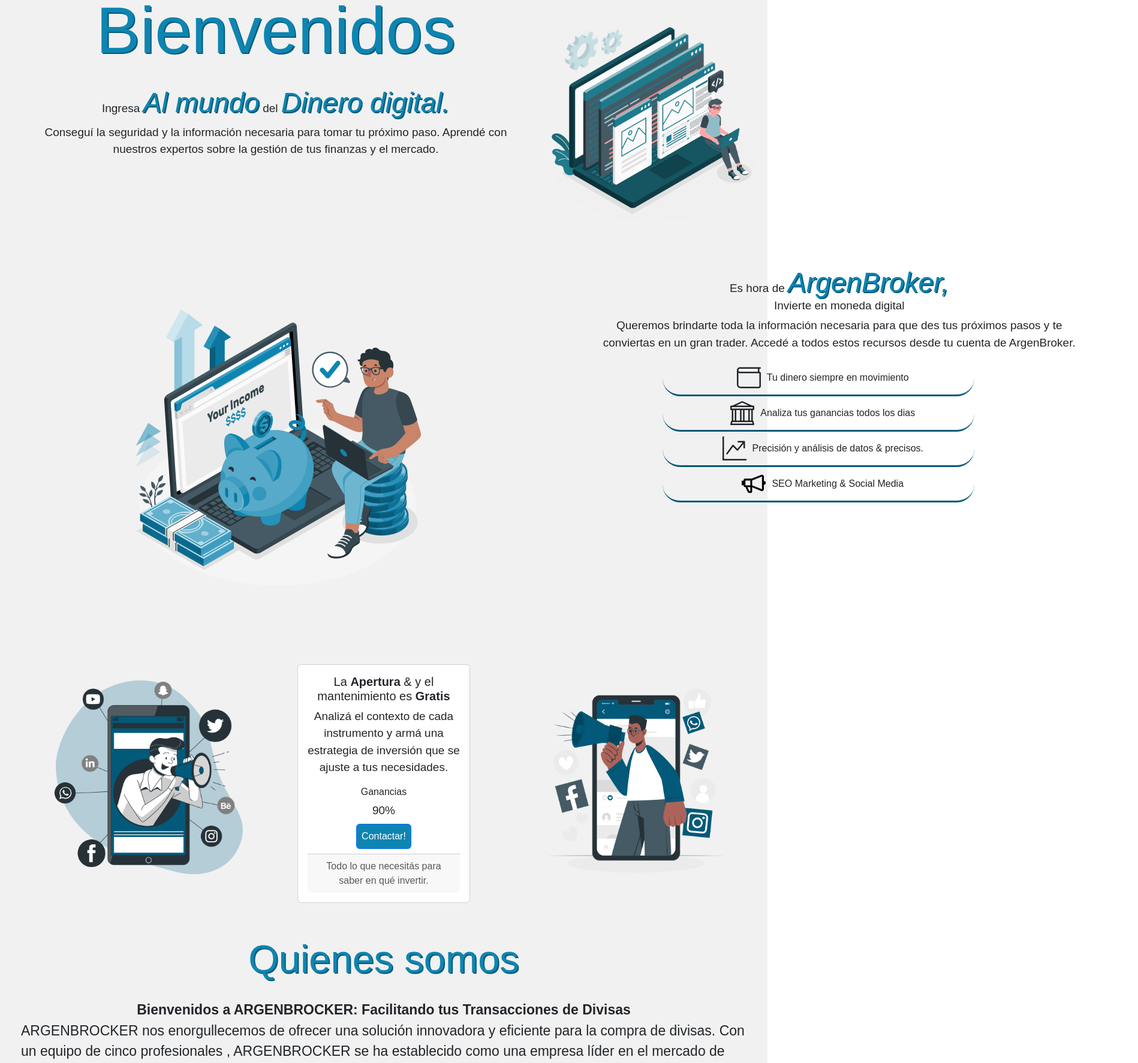
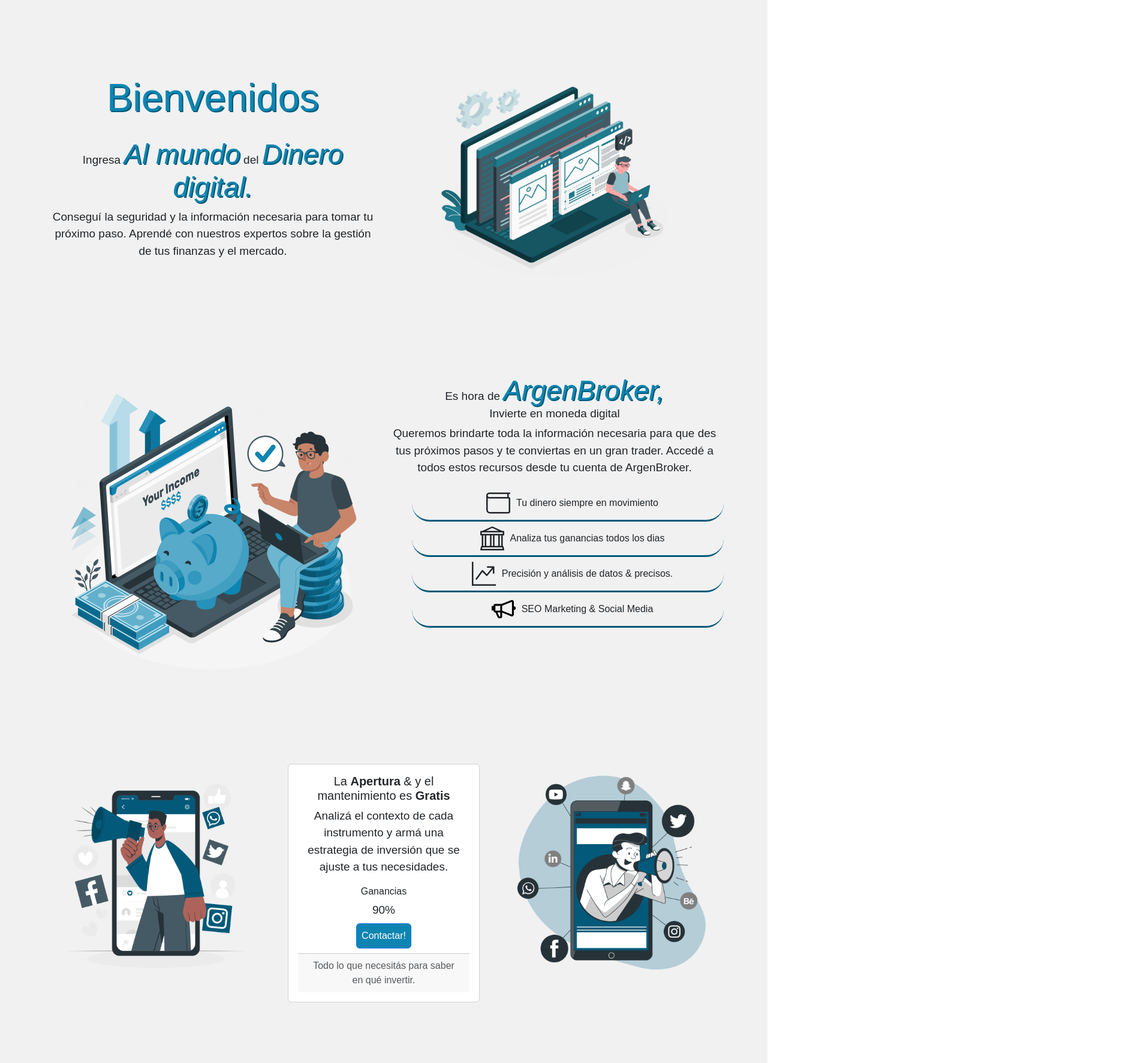
Before and after one commit to Pil-Grupo-4/Frontend, an Angular app in the folder Broker/: page /landing in a window 1280 px wide. Shown: the part 240-2013 px from the top of the page at 60% size, 1898 px wide, since content can reach past the window. Built offline with nearby package versions, Linux system fonts and the light colour scheme.

Commit message:
Update landing.component.html responsive

```diff
--- a/Broker/src/app/components/landing/landing.component.html
+++ b/Broker/src/app/components/landing/landing.component.html
@@ -1,46 +1,53 @@
+
 <body>
-    <!-- Iniciio -->
-    <div class="grid text-center" style="--bs-columns: 10; --bs-gap: 1rem;">
-        <div class="g-col-6">
-            <div class="caption">
-                <h1>Bienvenidos</h1>
+  <div class="container " style="width: 100%;">
+    <section style="margin-bottom: 50px; margin-top: 150px;" class="welcom d-flex">
+      <div class="row">
+        <div class="col-md-12 col-xl-6 text-center ">
+          <h3>Bienvenidos</h3>
           <div class="line-dec"></div>
           <h4> Ingresa <em>Al mundo</em> del <em>Dinero digital.</em></h4>
-                <p class="text1">Conseguí la seguridad y la información necesaria para tomar tu próximo paso. Aprendé con
+          <p class="text-center">Conseguí la seguridad y la información necesaria para tomar tu próximo paso. Aprendé
+            con
             nuestros expertos sobre la gestión de tus finanzas y el mercado.</p>
         </div>
-        <div>
-            <img src="../../../assets/images/Developer activity-amico.png" class="rounded float-end" alt="fot-ind">
+        <div class="col-md-12 col-xl-6 d-flex justify-content-center">
+          <img src="../../../assets/images/Developer activity-amico.png" class="float-xl-end float-md img-fluid"
+            alt="fot-ind">
         </div>
       </div>
+    </section>
+
+
+    <section style="margin-bottom: 50px; margin-top: 150px;" class="welcome d-flex">
+      <div class="row">
+        <div class="col-md-12 col-xl-6 d-flex justify-content-center">
+          <img src="../../../assets/images/Money income-amico.png" alt="inversinista"
+            class="inversor d-none d-xxl-block d-xl-block">
         </div>
-    <!-- Beneficios -->
-    <div class="row g-0 text-center" id="beneficio">
-        <div class="col-sm-6 col-md-8" id="img-inver">
-            <img src="../../../assets/images/Money income-amico.png" alt="inversinista" class="inversor">
-        </div>
-        <div class="col-sm-6 col-md-4">
-            <div class="section-heading">
-                <h2>Es hora de <em>ArgenBroker,</em>
+        <div class="col-md-12 col-xl-6 text-center">
+          <div class="">
+            <h4>Es hora de <em>ArgenBroker,</em>
               <br>
               <span>Invierte </span>en moneda digital
-                </h2>
-                <div class="line-dec">
+            </h4>
+            <div class="">
               <p>Queremos brindarte toda la información necesaria para que des tus próximos pasos y te
                 conviertas en un gran trader. Accedé a todos estos recursos desde tu cuenta de
                 ArgenBroker.</p>
-                    <div class="container text-center" id="icon">
-                        <div class="row row-cols-2">
-                          <div class="col"><svg xmlns="http://www.w3.org/2000/svg" width="16" height="16" fill="currentColor" class="bi bi-wallet" viewBox="0 0 16 16">
+              <div class="d-none d-xxl-block d-xl-block">
+                <div class="container text-center d-flex justify-content-center" id="icon">
+                  <div class="row row-cols-2 d-flex justify-content-center">
+                    <div class="col d-flex justify-content-center"><svg xmlns="http://www.w3.org/2000/svg" width="16" height="16" fill="currentColor" class="bi bi-wallet" viewBox="0 0 16 16">
                       <path class="carter" d="M0 3a2 2 0 0 1 2-2h13.5a.5.5 0 0 1 0 1H15v2a1 1 0 0 1 1 1v8.5a1.5 1.5 0 0 1-1.5 1.5h-12A2.5 2.5 0 0 1 0 12.5V3zm1 1.732V12.5A1.5 1.5 0 0 0 2.5 14h12a.5.5 0 0 0 .5-.5V5H2a1.99 1.99 0 0 1-1-.268zM1 3a1 1 0 0 0 1 1h12V2H2a1 1 0 0 0-1 1z"/>
                     </svg>Tu dinero siempre en movimiento</div>
-                          <div class="col"><svg xmlns="http://www.w3.org/2000/svg" width="16" height="16" fill="currentColor" class="bi bi-bank" viewBox="0 0 16 16">
+                    <div class="col d-flex justify-content-center"><svg xmlns="http://www.w3.org/2000/svg" width="16" height="16" fill="currentColor" class="bi bi-bank" viewBox="0 0 16 16">
                       <path d="m8 0 6.61 3h.89a.5.5 0 0 1 .5.5v2a.5.5 0 0 1-.5.5H15v7a.5.5 0 0 1 .485.38l.5 2a.498.498 0 0 1-.485.62H.5a.498.498 0 0 1-.485-.62l.5-2A.501.501 0 0 1 1 13V6H.5a.5.5 0 0 1-.5-.5v-2A.5.5 0 0 1 .5 3h.89L8 0ZM3.777 3h8.447L8 1 3.777 3ZM2 6v7h1V6H2Zm2 0v7h2.5V6H4Zm3.5 0v7h1V6h-1Zm2 0v7H12V6H9.5ZM13 6v7h1V6h-1Zm2-1V4H1v1h14Zm-.39 9H1.39l-.25 1h13.72l-.25-1Z"/>
                     </svg>Analiza tus ganancias todos los dias</div>
-                          <div class="col"><svg xmlns="http://www.w3.org/2000/svg" width="16" height="16" fill="currentColor" class="bi bi-graph-up-arrow" viewBox="0 0 16 16">
+                    <div class="col d-flex justify-content-center"><svg xmlns="http://www.w3.org/2000/svg" width="16" height="16" fill="currentColor" class="bi bi-graph-up-arrow" viewBox="0 0 16 16">
                       <path fill-rule="evenodd" d="M0 0h1v15h15v1H0V0Zm10 3.5a.5.5 0 0 1 .5-.5h4a.5.5 0 0 1 .5.5v4a.5.5 0 0 1-1 0V4.9l-3.613 4.417a.5.5 0 0 1-.74.037L7.06 6.767l-3.656 5.027a.5.5 0 0 1-.808-.588l4-5.5a.5.5 0 0 1 .758-.06l2.609 2.61L13.445 4H10.5a.5.5 0 0 1-.5-.5Z"/>
                     </svg>Precisión y análisis de datos &amp; precisos.</div>
-                          <div class="col"><svg width="16" height="16" viewBox="0 0 16 16" xmlns="http://www.w3.org/2000/svg" class="seo">
+                    <div class="col d-flex justify-content-center"><svg width="16" height="16" viewBox="0 0 16 16" xmlns="http://www.w3.org/2000/svg" class="seo">
                       <path fill="#000000" d="M14.25 2.1a1.25 1.25 0 0 0-1.17-.1L6.91 4.43a1.22 1.22 0 0 1-.46.09H2.5a1.25 1.25 0 0 0-1.25 1.25v.1H0v3h1.25V9a1.25 1.25 0 0 0 1.25 1.22L4 13.4a1.26 1.26 0 0 0 1.13.72h.63A1.25 1.25 0 0 0 7 12.87v-2.53l6.08 2.43a1.27 1.27 0 0 0 .47.09a1.29 1.29 0 0 0 .7-.22a1.25 1.25 0 0 0 .55-1V3.13a1.25 1.25 0 0 0-.55-1.03zm-8.5 3.67V9H2.5V5.77zm0 7.1h-.63l-1.23-2.65h1.86zm1.62-3.72A2.29 2.29 0 0 0 7 9V5.7a2.26 2.26 0 0 0 .37-.11l6.18-2.46v8.48zm7.46-3.03v2.5a1.25 1.25 0 0 0 0-2.5z"/>
                   </svg>SEO Marketing &amp; Social Media</div>
                   </div>
@@ -49,18 +56,24 @@
             </div>
           </div>
         </div>
-    <br>
-        <!-- Apertura de cuenta -->
-        <div class="grid text-center" id="Apertura">
-          <div class="g-col-4">
-            <div class="izquierda">
-              <img src="../../../assets/images/Mobile Marketing-bro.png" class="rounded float-start" alt="img-left">
       </div>
+    </section>
+
+
+    <section style="margin-bottom: 50px; margin-top: 150px;" class="mt-6">
+      <div class="row d-flex justify-content-center flex-wrap">
+        <div class="col-xl-4 col-md-12 d-flex justify-content-center flex-wrap">
+          <img src="../../../assets/images/Mobile Marketing-cuate.png" class="rounded float-end" alt="img-rigth">
         </div>
-          <div class="card text-center mb-3" style="width: 18rem;" id="texto-apertura">
-            <div class="card-body">
-              <h5 class="card-title">La <strong>Apertura</strong> &amp; y el mantenimiento es <strong>Gratis</strong></h5>
-              <p class="card-text">Analizá el contexto de cada instrumento y armá una estrategia de inversión que se ajuste a tus necesidades.</p>
+
+
+        <div class="col-xl-4 col-md-12 d-flex justify-content-center flex-wrap">
+          <div class="card" style="width: 20rem;">
+            <div class="card-body text-center">
+              <h5 class="card-title">La <strong>Apertura</strong> &amp; y el mantenimiento es <strong>Gratis</strong>
+              </h5>
+              <p class="card-text">Analizá el contexto de cada instrumento y armá una estrategia de inversión que se
+                ajuste a tus necesidades.</p>
               <h6>Ganancias</h6>
               <span>90%</span>
               <br>
@@ -70,23 +83,39 @@
               </div>
             </div>
           </div>
-          <div class="g-col-4">
-            <div class="derecha">
-              <img src="../../../assets/images/Mobile Marketing-cuate.png" class="rounded float-end" alt="img-rigth">
+
+
+        </div>
+
+        <div class="col-xl-4 col-md-12 d-flex justify-content-center flex-wrap"> <img src="../../../assets/images/Mobile Marketing-bro.png" class="rounded"
+            alt="img-left"></div>
+      </div>
+    </section>
+
+
+
+
+
+
+    <section style="margin-top: 130px;">
+      <div class="row d-flex justify-content-center">
+        <div class="col-12">
+          <h3>Quienes somos</h3>
+          <div class="text-intro">
+            <p class="text-qs text-center"><strong>Bienvenidos a ARGENBROCKER: Facilitando tus Transacciones de Divisas</strong>
+              ARGENBROCKER nos enorgullecemos de ofrecer una solución innovadora y eficiente para la compra de divisas.
+              Con un equipo de cinco profesionales , ARGENBROCKER se ha establecido como una empresa líder en el mercado
+              de cambio de moneda extranjera.
+              En ARGENBROCKER entendemos la importancia de contar con un sistema que agilice y asegure las transacciones
+              de divisas. Nuestro equipo, se ha esforzado en crear un programa intuitivo, seguro y confiable que se
+              adapta a las necesidades cambiantes del mercado.
+              Es un honor para nosotros ser parte de tu viaje en el mundo de las divisas extranjeras. Te invitamos a
+              explorar nuestro programa ARGENBROCKER.
+              Bienvenido a ARGENBROCKER, donde tu éxito financiero es nuestra prioridad.</p>
           </div>
         </div>
-        </div>
-        <br>
-    <!-- Carousel QS -->
-    <h3>Quienes somos</h3>
-    <div class="text-intro">
-        <p class="text-qs"><strong>Bienvenidos a ARGENBROCKER: Facilitando tus Transacciones de Divisas</strong>
-          ARGENBROCKER nos enorgullecemos de ofrecer una solución innovadora y eficiente para la compra de divisas. Con un equipo de cinco profesionales , ARGENBROCKER se ha establecido como una empresa líder en el mercado de cambio de moneda extranjera.
-          En ARGENBROCKER entendemos la importancia de contar con un sistema que agilice y asegure las transacciones de divisas. Nuestro equipo, se ha esforzado en crear un programa intuitivo, seguro y confiable que se adapta a las necesidades cambiantes del mercado.
-          Es un honor para nosotros ser parte de tu viaje en el mundo de las divisas extranjeras. Te invitamos a explorar nuestro programa ARGENBROCKER.
-          Bienvenido a ARGENBROCKER, donde tu éxito financiero es nuestra prioridad.</p>
-    </div>
-    <div id="carouselExampleAutoplaying" class="carousel slide" data-bs-ride="carousel">
+        <div class="col-12">
+          <div id="carouselExampleAutoplaying" class="carousel slide w-auto mt-5" data-bs-ride="carousel">
             <div class="carousel-inner">
               <div class="carousel-item active">
                 <img src="../../../assets/images/65945927.png" class="d-block rounded-circle" alt="Rodrigo" id="QS" >
@@ -120,7 +149,13 @@
               <span class="visually-hidden">Next</span>
             </button>
         </div>
-<!-- reclamos -->
+        </div>
+
+      </div>
+
+    </section>
+
+    <section>
       <div class="reclamos">
         <div class="row g-2">
           <div class="mb-3">
@@ -155,4 +190,6 @@
           </div>
         </div>
       </div>
+    </section>
+  </div>
 </body>
```
Lines whose indentation alone changed are shown as unchanged.
